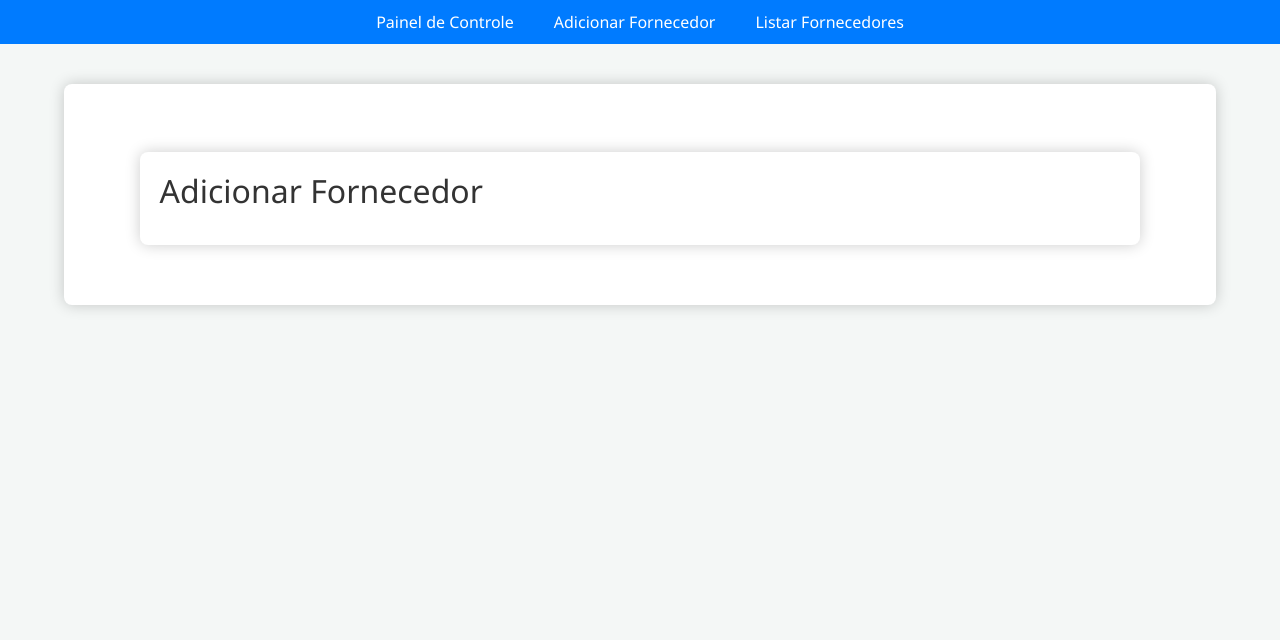
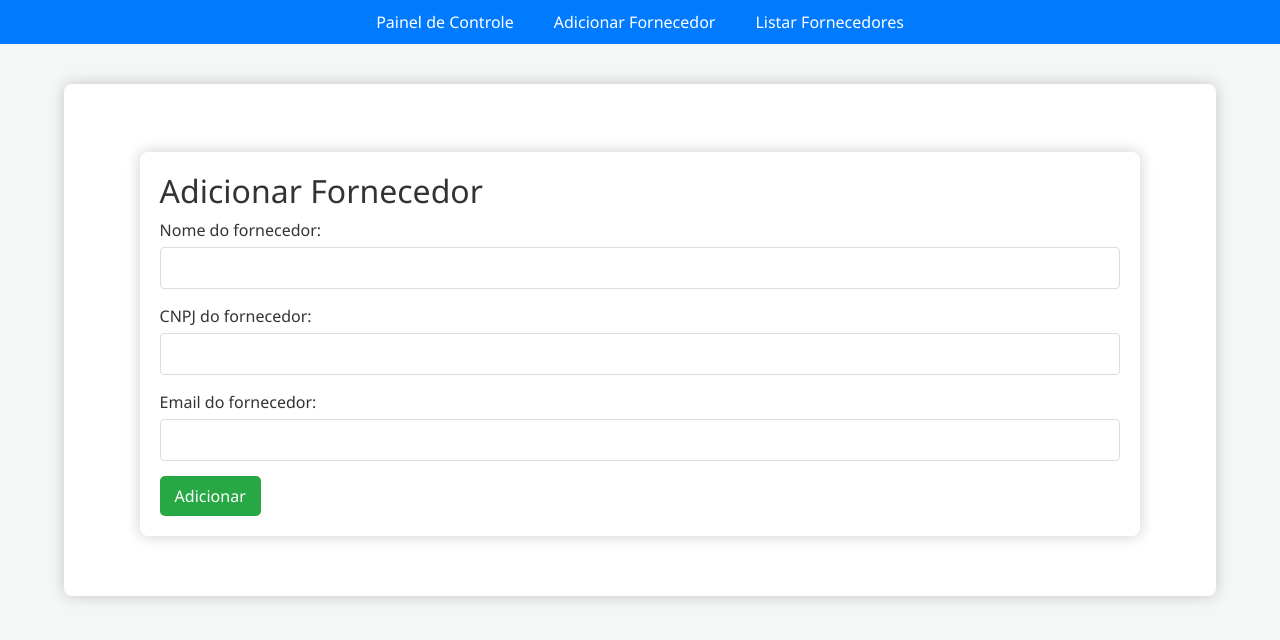
Before and after one commit to kelsonvictr/curso-fullstack-turma-1, a React (Vite) app in the folder gerenciador_de_produtos_frontend/: page /add-fornecedor in a window 1280 px wide. Shown: the top 640 px of the page. Built offline with nearby package versions, Linux system fonts and the light colour scheme.

Commit message:
Aula 6 - complemento

```diff
--- a/gerenciador_de_produtos_frontend/data/db.json
+++ b/gerenciador_de_produtos_frontend/data/db.json
@@ -11,6 +11,12 @@
       "name": "Urbano 3 LTDA",
       "cnpj": "85.317.193/0001-61",
       "email": "sac@urbano.com.br"
+    },
+    {
+      "id": "9b1f",
+      "name": "sdds",
+      "cnpj": "dsds",
+      "email": "dsds"
     }
   ]
 }
--- a/gerenciador_de_produtos_frontend/src/pages/Supplier/SupplierForm.jsx
+++ b/gerenciador_de_produtos_frontend/src/pages/Supplier/SupplierForm.jsx
@@ -1,17 +1,46 @@
 import React from 'react'
 import { useState } from 'react'
+import { useNavigate } from 'react-router-dom'
+import axios from '../../api'
 
 const SupplierForm = () => {
 
     const [supplier, setSupplier] = useState({ name: '', cnpj: '', email: ''})
+    const navigate = useNavigate()
+
+    function handleChange(event) {
+        const { name, value } = event.target
+        setSupplier(prevState => ({ ...prevState, [name]: value }))
+    }
+
+    function handleSubmit(event) {
+        event.preventDefault()
+
+        axios.post('/suppliers', supplier)
+        .then(() => {
+            alert('Fornecedor adicionado com sucesso!')
+            navigate("/")
+        })
+        .catch(error => console.error("Ocorreu um erro: ",error))
+    }
 
   return (
     <div className="container mt-5">
         <h2>Adicionar Fornecedor</h2>
-        <form>
+        <form onSubmit={handleSubmit}>
             <div className="form-group">
-
+                <label htmlFor="name">Nome do fornecedor:</label>
+                <input type="text" className="form-control" id="name" name="name" value={supplier.name} onChange={handleChange} required />
             </div>
+            <div className="form-group">
+                <label htmlFor="cnpj">CNPJ do fornecedor:</label>
+                <input type="text" className="form-control" id="cnpj" name="cnpj" value={supplier.cnpj} onChange={handleChange} required />
+            </div>
+            <div className="form-group">
+                <label htmlFor="email">Email do fornecedor:</label>
+                <input type="text" className="form-control" id="email" name="email" value={supplier.email} onChange={handleChange} required />
+            </div>
+            <button type="submit" className="btn btn-success">Adicionar</button>
         </form>
 
     </div>
--- a/gerenciador_de_produtos_frontend/src/pages/Supplier/SupplierList.jsx
+++ b/gerenciador_de_produtos_frontend/src/pages/Supplier/SupplierList.jsx
@@ -1,10 +1,12 @@
 import React from 'react'
 import axios from '../../api'
 import { useState, useEffect } from 'react'
+import { useNavigate } from 'react-router-dom'
 
 const SupplierList = () => {
 
     const [suppliers, setSuppliers] = useState([])
+    const navigate = useNavigate()
 
     useEffect(() => {
         axios.get('/suppliers')
@@ -34,7 +36,7 @@ const SupplierList = () => {
   return (
     <div className="container mt-5">
         <h2 className="mb-4">Lista de Fornecedores</h2>
-        <button className="btn btn-primary mb-2">Adicionar Fornecedor</button>
+        <button onClick={() => navigate('/add-fornecedor')} className="btn btn-primary mb-2">Adicionar Fornecedor</button>
         <table className="table">
             <thead>
                 <tr>
```
